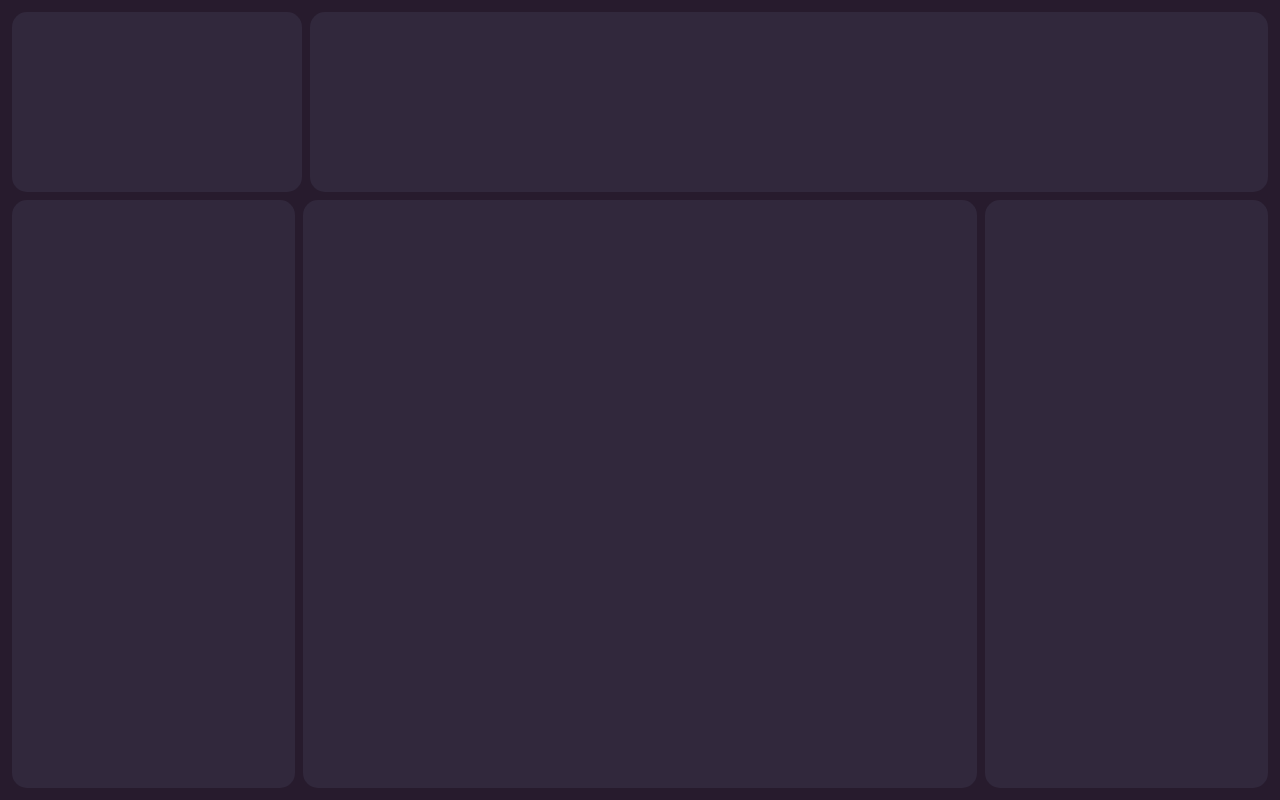
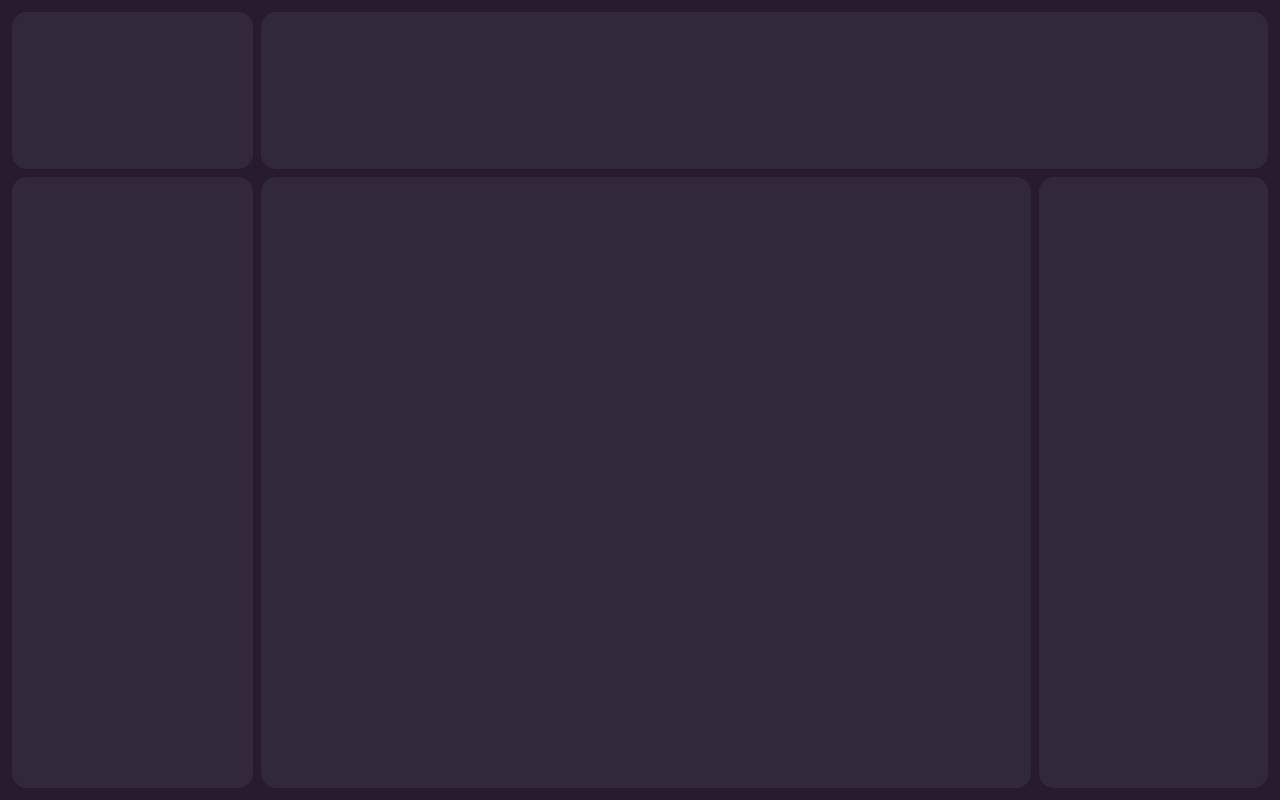
Before and after one commit to noname-friend-app/friend-app-client, a React (Create React App) app: page / in a window 1280 px wide. Built offline with nearby package versions, Linux system fonts and the light colour scheme.

Commit message:
fixed layout bug

```diff
--- a/src/components/groupBox.js
+++ b/src/components/groupBox.js
@@ -3,7 +3,7 @@ import { Heading, Image, Text, Icon, Flex } from '@chakra-ui/react';
 const GroupBox = () => {
   return (
     <>
-      <Flex w={300} h='100%' rounded={'15'} bg='brandpurple.200'>
+      <Flex mt={2} w={'100%'} h='100%' rounded={'15'} bg='brandpurple.200'>
 
       </Flex>
     </>
--- a/src/components/infoBar.js
+++ b/src/components/infoBar.js
@@ -4,9 +4,7 @@ import { Heading, Image, Text, Icon, Flex } from '@chakra-ui/react';
 const InfoBar = () => {
   return (
     <>
-      <Flex w={'79%'} h={'180px'} rounded="15" bg='brandpurple.200' ml={2} >
-
-
+      <Flex w='100%' h={200} rounded="15" bg='brandpurple.200'  >
       </Flex>
     </>
   );
--- a/src/components/profileBox.js
+++ b/src/components/profileBox.js
@@ -4,7 +4,7 @@ import {RiUserSettingsLine, RiUser3Line} from 'react-icons/ri'
 const ProfileBox = () => {
   return (
     <>
-      <Flex bg='brandpurple.200' w={300} h={'180px'} borderRadius={"15"}>
+      <Flex bg='brandpurple.200'  h={200} borderRadius={"15"}>
       </Flex>
     </>
   );
--- a/src/pages/App.js
+++ b/src/pages/App.js
@@ -11,18 +11,31 @@ import ProfileBox from '../components/profileBox';
 const App = () => {
   return (
   <>
-    <Flex flexDir='column' bg={useColorModeValue('white', 'brandpurple.300')} w='100%' h='100vh' p={3}>
-      <Flex w='100%'>
+    <Flex bg={useColorModeValue('white', 'brandpurple.300')} w='100%' h='100vh' p={3}>
+      <Flex w={300} h='100%' flexDir={'column'}>
+        <ProfileBox />
+        <GroupBox />
+      </Flex>
+      <Flex ml={2} flexDir={'column'} w='100%' h='100%'>
+        <InfoBar />
+        <Flex w='100%' mt={2} h='100%'>
+        <Flex rounded={15} bg='brandpurple.200' w='100%' >
+          <Outlet />
+        </Flex>
+        <MemberBox />
+        </Flex>
+      </Flex>
+      {/* <Flex h='180px' pos='fixed' w='98.5%'>
         <ProfileBox />
         <InfoBar />
       </Flex>
-      <Flex mt={2} w='100%' h='100%'>
+      <Flex top='190px' pos='fixed' mt={2} w='98.5%' h='100%'>
         <GroupBox />
-        <Flex ml={2} w='57%' h='100%' bg={'brandpurple.200'} borderRadius={15}>
+        <Flex ml={2} w='100%' h='100%' bg={'brandpurple.200'} borderRadius={15}>
           <Outlet />
         </Flex>
         <MemberBox />
-      </Flex>
+      </Flex> */}
     </Flex>
   </>
   );
```
